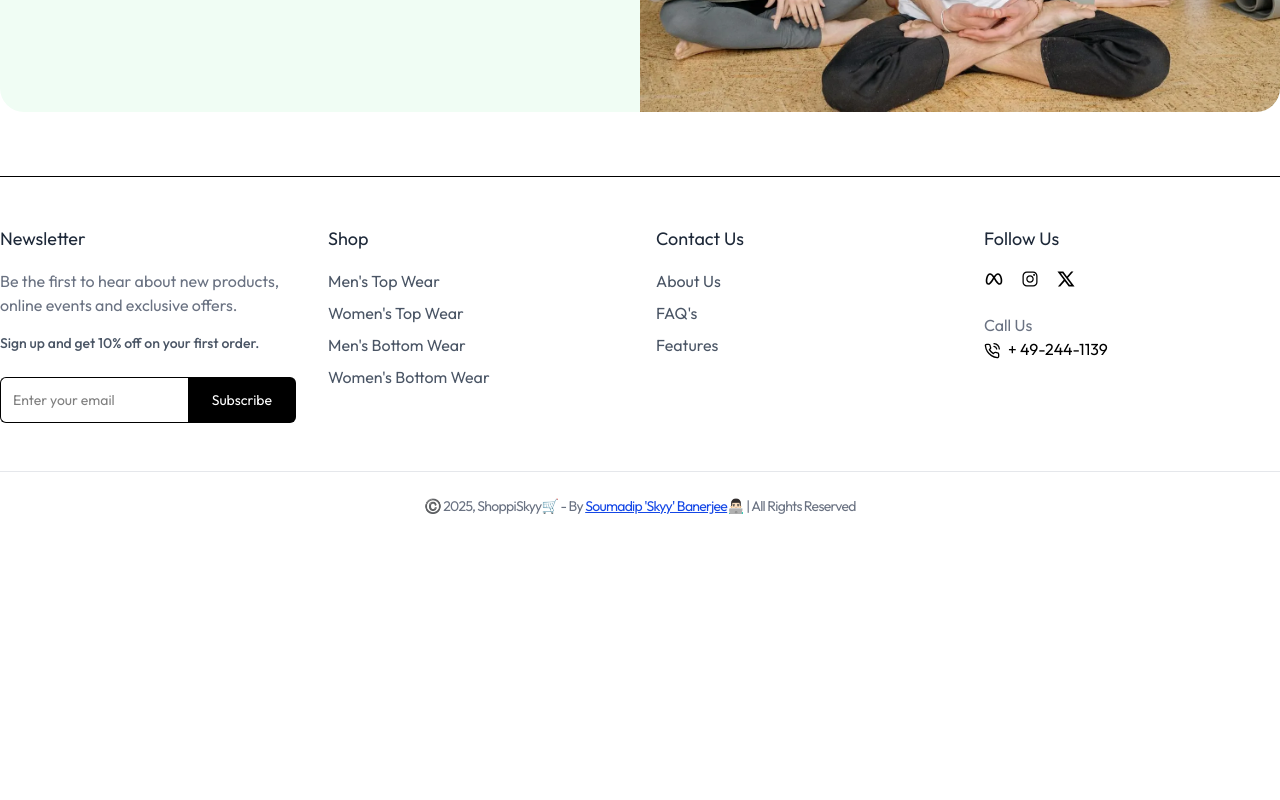
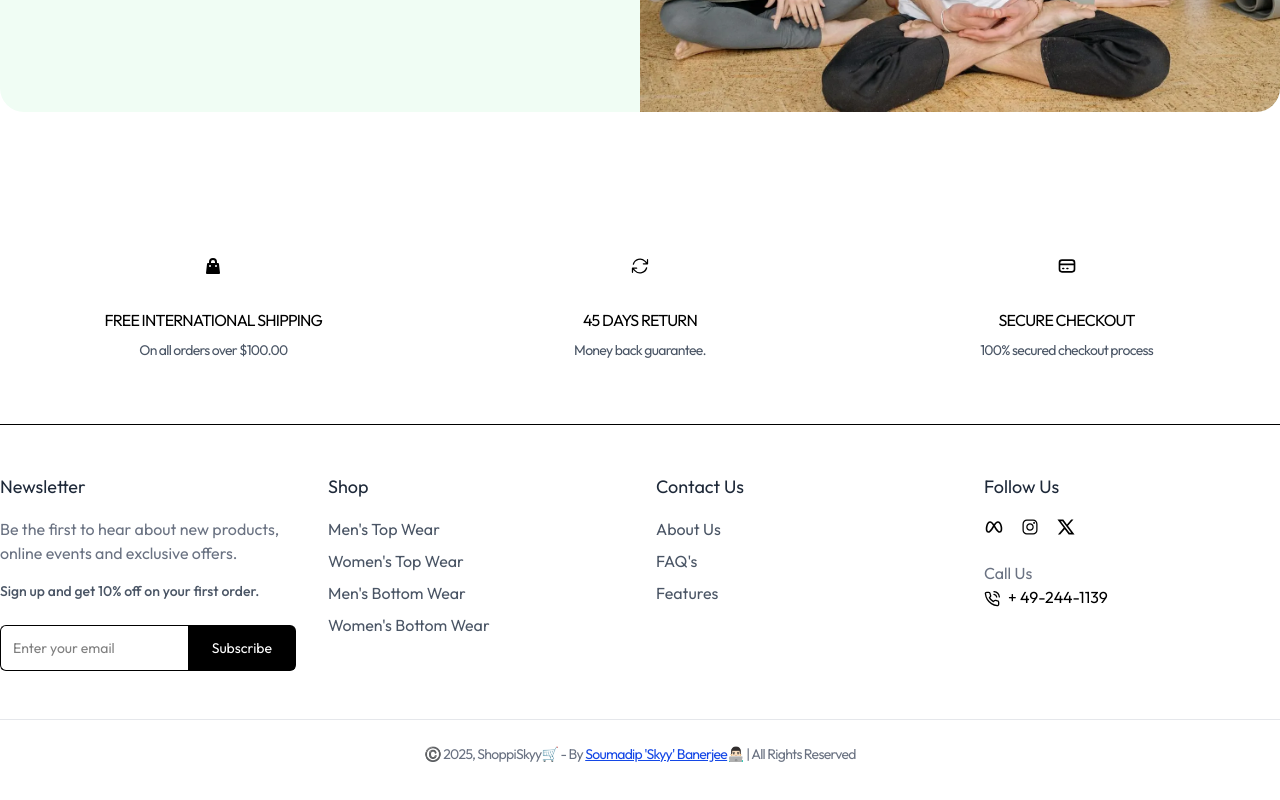
Before and after one commit to callmeskyy111/shoppiskyy-ecommerce, a React (Vite) app in the folder client/: page / in a window 1280 px wide. Shown: the part 5429-6229 px from the top of the page. Before the commit the page ends 5993 px from the top, so only its background shows below. Built offline with nearby package versions, Linux system fonts and the light colour scheme.

Commit message:
Add featuresSection comonent, thus HomePage completed ✅

```diff
--- /dev/null
+++ b/client/src/components/Products/FeaturesSection.jsx
@@ -0,0 +1,44 @@
+import React from "react";
+import { HiOutlineCreditCard, HiShoppingBag } from "react-icons/hi";
+import { HiArrowPath } from "react-icons/hi2";
+
+const FeaturesSection = () => {
+  return (
+    <section className="py-16 px-4 bg-white">
+      <div className="container mx-auto grid grid-cols-1 md:grid-cols-3 gap-8 text-center">
+        {/* Feature 1 */}
+        <div className="flex flex-col items-center">
+          <div className="p-4 rounded-full mb-4">
+            <HiShoppingBag className="text-xl" />
+          </div>
+          <h4 className="tracking-tighter mb-2">FREE INTERNATIONAL SHIPPING</h4>
+          <p className="text-gray-600 text-sm tracking-tighter">
+            On all orders over $100.00
+          </p>
+        </div>
+        {/* Feature 2 */}
+        <div className="flex flex-col items-center">
+          <div className="p-4 rounded-full mb-4">
+            <HiArrowPath className="text-xl" />
+          </div>
+          <h4 className="tracking-tighter mb-2">45 DAYS RETURN</h4>
+          <p className="text-gray-600 text-sm tracking-tighter">
+            Money back guarantee.
+          </p>
+        </div>
+        {/* Feature 3 */}
+        <div className="flex flex-col items-center">
+          <div className="p-4 rounded-full mb-4">
+            <HiOutlineCreditCard className="text-xl" />
+          </div>
+          <h4 className="tracking-tighter mb-2">SECURE CHECKOUT</h4>
+          <p className="text-gray-600 text-sm tracking-tighter">
+            100% secured checkout process
+          </p>
+        </div>
+      </div>
+    </section>
+  );
+};
+
+export default FeaturesSection;
--- a/client/src/pages/HomePage.jsx
+++ b/client/src/pages/HomePage.jsx
@@ -5,6 +5,7 @@
 import ProductDetails from "../components/Products/ProductDetails";
 import ProductGrid from "../components/Products/ProductGrid";
 import FeaturedCollections from "../components/Products/FeaturedCollections";
+import FeaturesSection from "../components/Products/FeaturesSection";
 
 const placeHolderProducts = [
   {
@@ -70,6 +71,7 @@
         <ProductGrid products={placeHolderProducts} />
       </div>
       <FeaturedCollections/>
+      <FeaturesSection/>
     </div>
   );
 }
```
